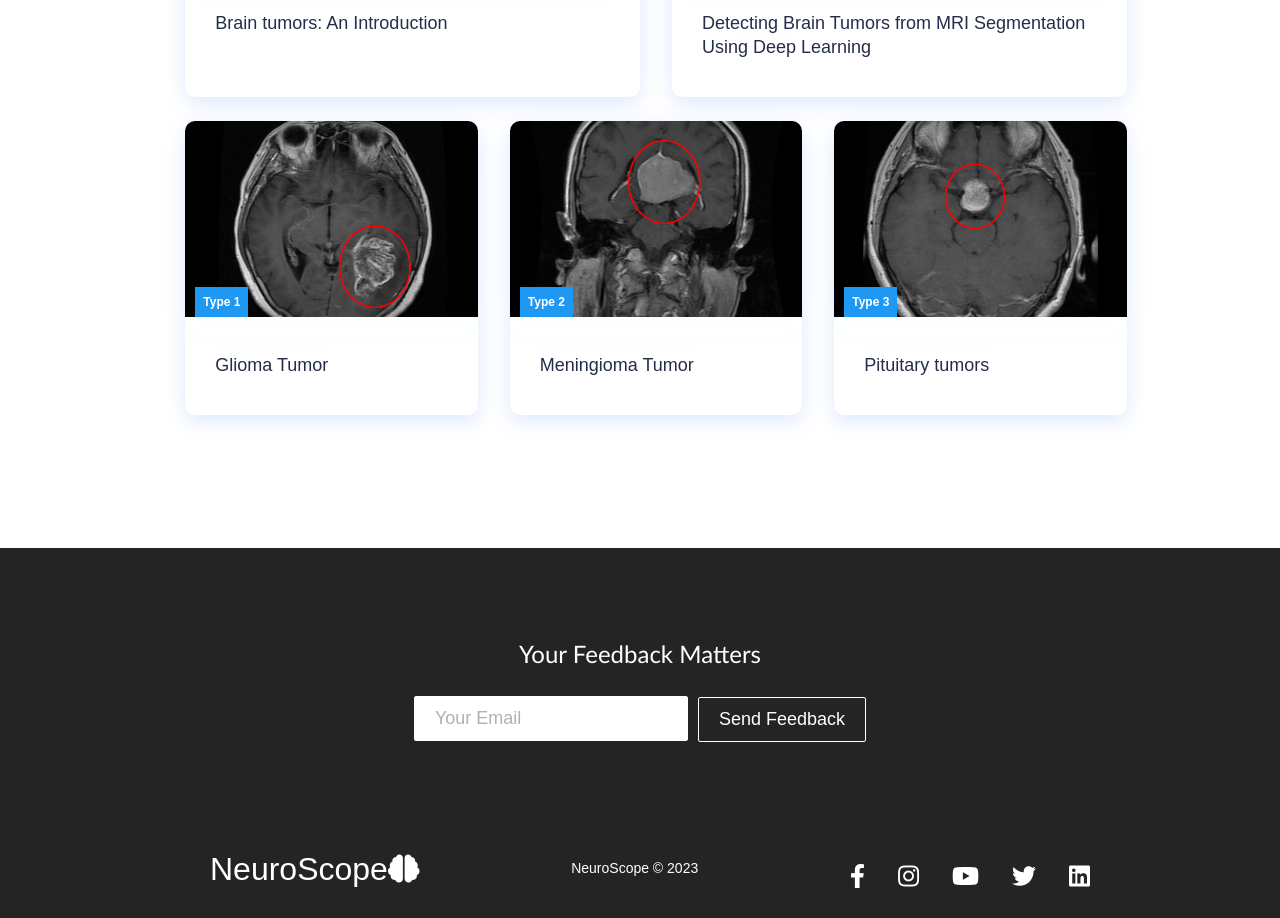
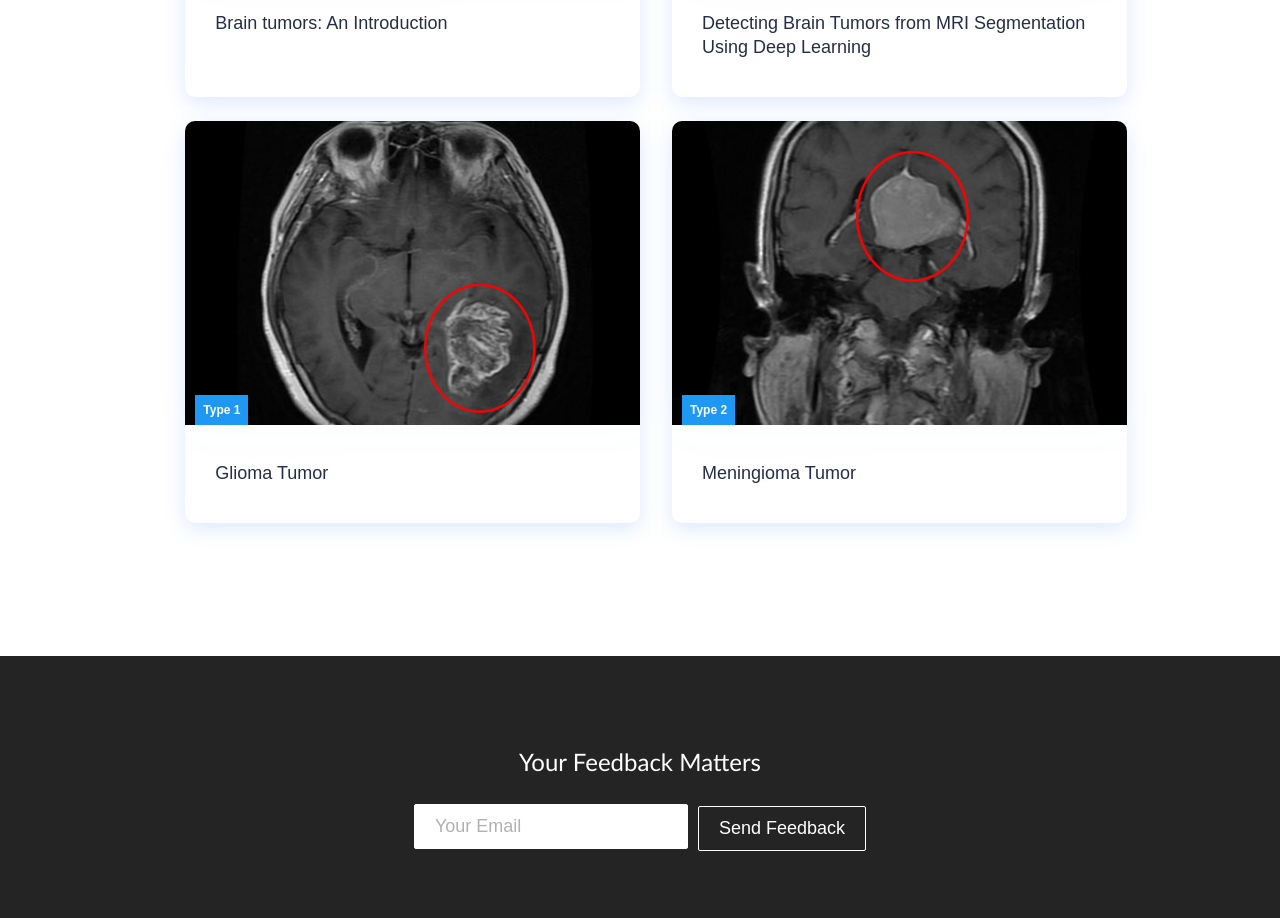
Before and after one commit to Qbitman/brain-tumor-detection, a React (Create React App) app: page / in a window 1280 px wide. Shown: the part 1380-2298 px from the top of the page. Built offline with nearby package versions, Linux system fonts and the light colour scheme; the HTML template or start-up script is replaced by a standard one.

Commit message:
removed unnecessary code

```diff
--- a/src/App.css
+++ b/src/App.css
@@ -6,8 +6,7 @@
 }
 
 .home,
-.about,
-.sign-up {
+.about {
   display: flex;
   height: 90vh;
   align-items: center;
--- a/src/App.js
+++ b/src/App.js
@@ -5,7 +5,6 @@ import Home from './components/pages/Home';
 import { BrowserRouter as Router, Switch, Route } from 'react-router-dom';
 import Predict from './components/pages/Predict';
 import About from './components/pages/About';
-import SignUp from './components/pages/SignUp';
 
 function App() {
   return (
@@ -16,7 +15,6 @@ function App() {
           <Route path='/' exact component={Home} />
           <Route path='/predict' component={Predict} />
           <Route path='/about' component={About} />
-          <Route path='/sign-up' component={SignUp} />
         </Switch>
       </Router>
     </>
--- a/src/components/Button.js
+++ b/src/components/Button.js
@@ -1,15 +1,3 @@
-// import React from 'react';
-// import './Button.css';
-// import { Link } from 'react-router-dom';
-
-// export function Button() {
-//   return (
-//     <Link to='sign-up'>
-//       <button className='btn'>Sign Up</button>
-//     </Link>
-//   );
-// }
-
 import React from 'react';
 import './Button.css';
 import { Link } from 'react-router-dom';
@@ -32,7 +20,7 @@ export const Button = ({
   const checkButtonSize = SIZES.includes(buttonSize) ? buttonSize : SIZES[0];
 
   return (
-    <Link to='/sign-up' className='btn-mobile'>
+    <Link to='/predict' className='btn-mobile'>
       <button
         className={`btn ${checkButtonStyle} ${checkButtonSize}`}
         onClick={onClick}
--- a/src/components/Cards.js
+++ b/src/components/Cards.js
@@ -35,12 +35,6 @@ function Cards() {
               label='Type 2'
               path='/about'
             />
-            <CardItem
-              src='images/img-8.png'
-              text='Pituitary tumors'
-              label='Type 3'
-              path='/sign-up'
-            />
           </ul>
         </div>
       </div>
--- a/src/components/Navbar.js
+++ b/src/components/Navbar.js
@@ -62,7 +62,7 @@ function Navbar() {
 
             <li>
               <Link
-                to='/sign-up'
+                to='/predict'
                 className='nav-links-mobile'
                 onClick={closeMobileMenu}
               >
--- a/src/components/pages/SignUp.js
+++ /dev/null
@@ -1,6 +0,0 @@
-import React from 'react';
-import '../../App.css';
-
-export default function SignUp() {
-  return <h1 className='sign-up'>LIKE & SUBSCRIBE</h1>;
-}
```
